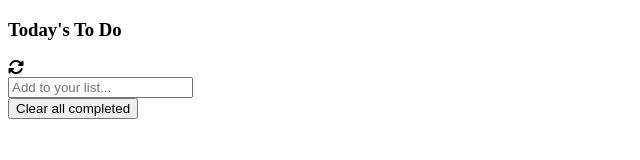
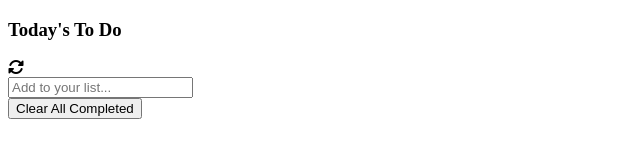
Before and after one commit to Microverse-Fullstack-Program/Todo-List-using-JS-and-Webpack, a website: page src/index.html in a window 1280 px wide. Shown: the full height of the page, 0-640 px from the left. Drawn offline with Linux system fonts and the light colour scheme.

Commit message:
Add jest coverage build files

```diff
--- a/src/index.html
+++ b/src/index.html
@@ -26,7 +26,7 @@
 
                 </div>
                 <div class="clear-item">
-                    <button type="button" class="clear-btn">Clear all completed</button>
+                    <button type="button" class="clear-btn">Clear All Completed</button>
                 </div>
             </div>
         </section>
```
